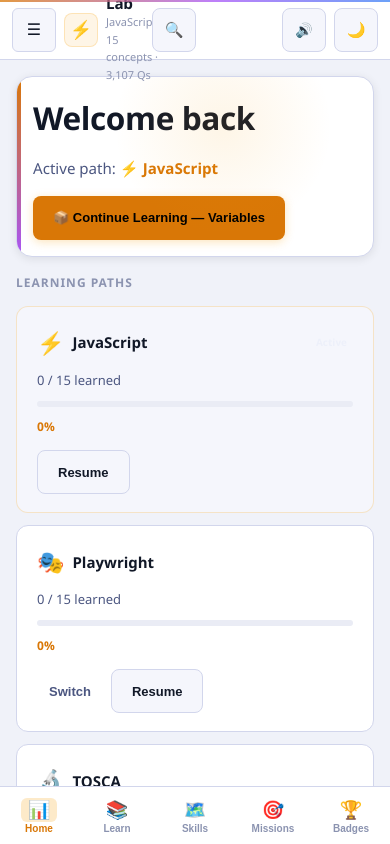
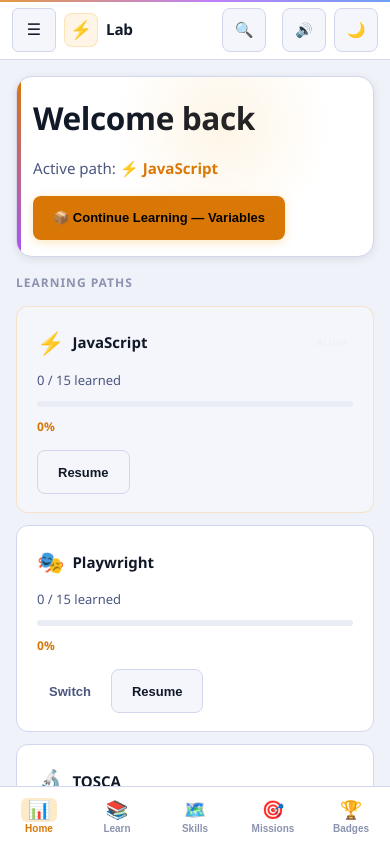
Before and after one commit to Sriharipentakota/GITPROJECT, a React (Vite) app: page / in a window 390 px wide. Built offline with nearby package versions, Linux system fonts and the light colour scheme.

Commit message:
Header text changes

```diff
--- a/src/App.css
+++ b/src/App.css
@@ -21,7 +21,7 @@
   background: var(--sb);
   border-bottom: 1px solid var(--bd);
   position: relative; z-index: 40;
-  width: 100%;
+  width: 100%; overflow: hidden;
 }
 /* Gradient accent line along the top */
 .header::before {
@@ -50,8 +50,24 @@
   background: var(--ac-glow); border: 1px solid var(--ac-ring);
   display: flex; align-items: center; justify-content: center;
 }
+.header-brand-text { min-width: 0; }
+.header-title,
+.header-sub {
+  white-space: nowrap; overflow: hidden; text-overflow: ellipsis;
+}
 .header-title { font-size: clamp(0.85rem, 1.5vw + 0.6rem, 0.95rem); font-weight: 700; color: var(--tx); line-height: 1.2; letter-spacing: -0.2px; }
 .header-sub   { font-size: 11px; color: var(--dm); margin-top: 1px; }
+/* On very narrow phones the hamburger + logo + 3 header-right icon buttons
+   alone consume ~300px, leaving too little room for "Mastery Lab" to render
+   without mangling it down to 1-2 letters. Below 400px, fall back to just
+   "Lab" (always fits) and drop the now-redundant subtitle line (its info is
+   already surfaced in the sidebar path switcher and dashboard). */
+.header-title-short { display: none; }
+@media (max-width: 399px) {
+  .header-title-full { display: none; }
+  .header-title-short { display: inline; }
+  .header-sub { display: none; }
+}
 
 /* Center path switcher — hidden on mobile (the bottom nav bar covers path switching) */
 .path-tabs {
@@ -108,7 +124,14 @@
 .header-stat-val   { font-weight: 700; font-size: 13px; }
 .header-stat-label { color: var(--dm); }
 
-.save-status-wrap { display: flex; align-items: center; min-width: 70px; justify-content: flex-end; }
+/* No reserved width on mobile — the 70px anti-jank reserve (below) competes
+   too heavily with the brand text + 3 icon buttons on a narrow header; the
+   indicator is empty most of the time anyway, so let it take 0px until it
+   has content there. */
+.save-status-wrap { display: flex; align-items: center; min-width: 0; flex-shrink: 0; justify-content: flex-end; }
+@media (min-width: 769px) {
+  .save-status-wrap { min-width: 70px; }
+}
 .save-indicator {
   display: inline-flex; align-items: center; gap: 5px;
   font-size: 12px; font-weight: 600; padding: 4px 10px;
--- a/src/components/Header.tsx
+++ b/src/components/Header.tsx
@@ -40,8 +40,11 @@
           {sidebarOpen ? '✕' : '☰'}
         </button>
         <div className="header-logo">{currentPath?.icon ?? '⚡'}</div>
-        <div>
-          <h1 className="header-title">Mastery Lab</h1>
+        <div className="header-brand-text">
+          <h1 className="header-title">
+            <span className="header-title-full">Mastery Lab</span>
+            <span className="header-title-short">Lab</span>
+          </h1>
           <p className="header-sub">{currentPath?.label ?? 'Learning'} · {conceptCount} concepts · {totalQs.toLocaleString()} Qs</p>
         </div>
       </div>
```
